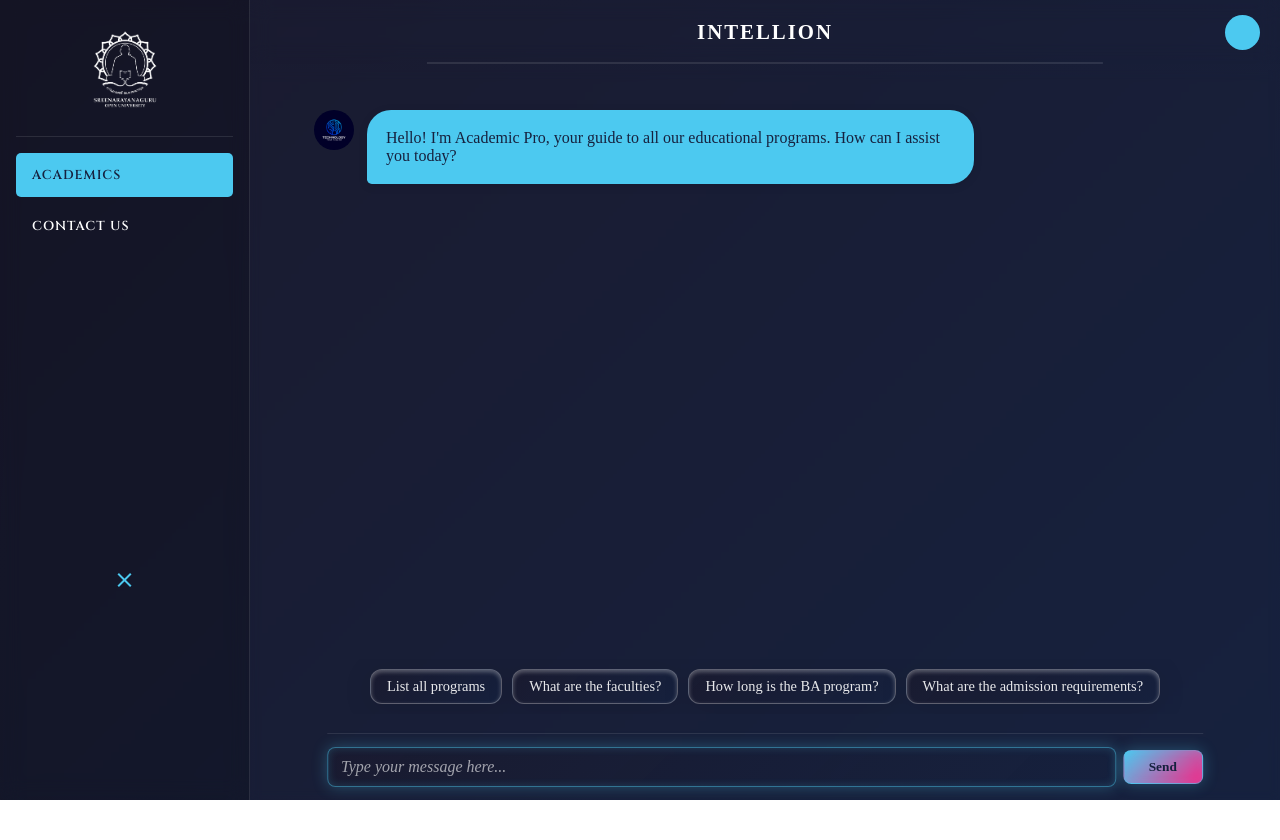
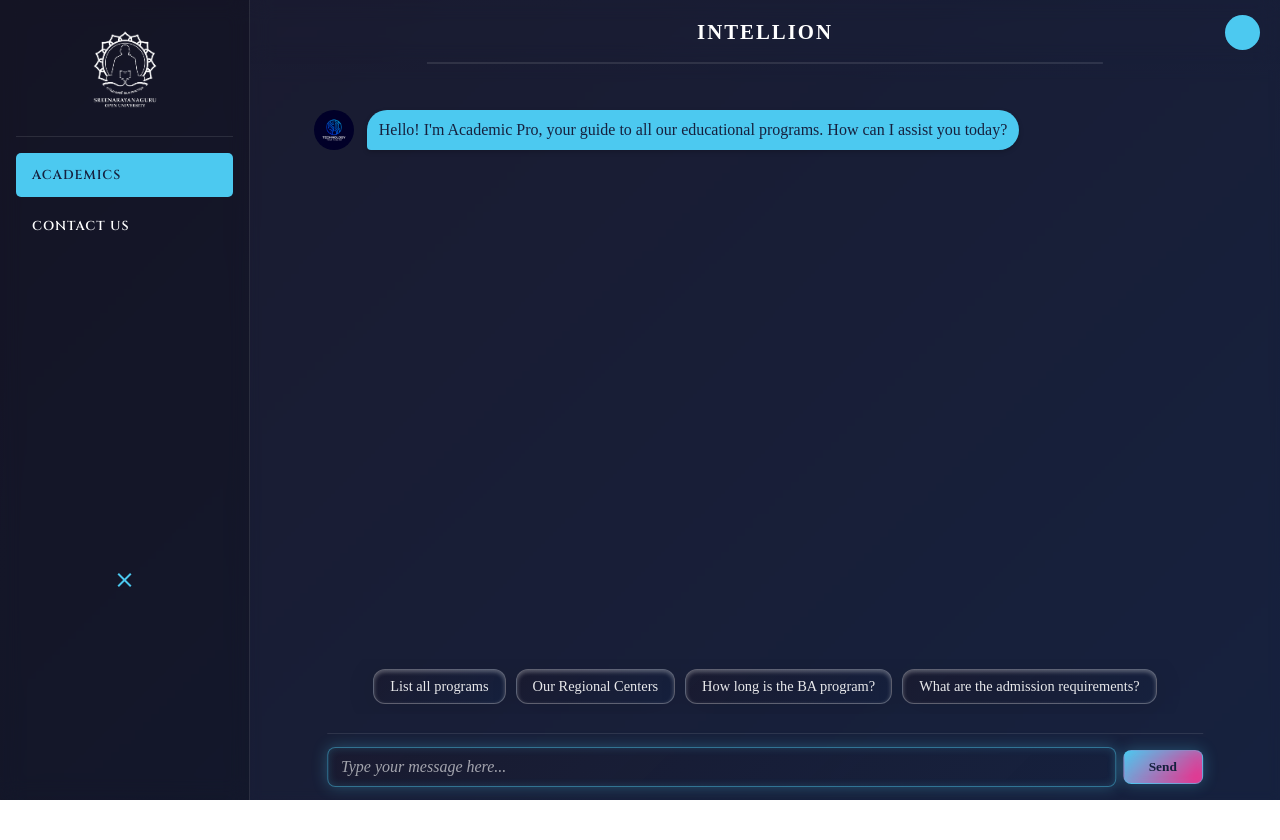
Before and after one commit to amalvichu/SGOU-Chatbot, a Django app: page / in a window 1280 px wide. Run offline with Django 5.2, Linux system fonts and the light colour scheme; some web fonts are replaced.

Commit message:
commit 21

```diff
--- a/Chat/views.py
+++ b/Chat/views.py
@@ -43,7 +43,12 @@ def process_query(request):
         centers = []
         programs = []
 
-        if any(keyword in user_query.lower() for keyword in ["center", "centre", "regional center", "study center"]):
+        # Normalize user query for keyword detection to handle typos
+        normalized_query = user_query.lower()
+        center_keywords = ["center", "centre", "regional center", "study center", "cneters", "centres", "cenrets"]
+        program_keywords = ["program", "course", "study", "list programs", "show programs", "progams", "courses"]
+
+        if any(keyword in normalized_query for keyword in center_keywords):
             print(">>> Center query detected, fetching centers...")
             centers_response = fetch_centers(request)
             print(f">>> Centers response status: {centers_response.status_code}")
@@ -56,14 +61,14 @@ def process_query(request):
 
                 # For center queries, return the formatted centers directly
                 if centers:
-                    centers_html = "<ol>" + "".join([f"<li>{center}</li>" for center in centers]) + "</ol>"
+                    centers_html = "Here are our regional centers:\n<ol>" + "".join([f"<li>{center}</li>" for center in centers]) + "</ol>"
                     return JsonResponse({"message": centers_html})
                 else:
                     return JsonResponse({"message": "No centers found."})
             else:
                 print(f">>> Centers fetch failed: {centers_response.content}")
                 return centers_response # Return error response from fetch_centers
-        else:
+        elif any(keyword in normalized_query for keyword in program_keywords):
             university_response = requests.get(
                 UNIVERSITY_API_URL, headers=university_headers, timeout=10
             )
@@ -84,10 +89,36 @@ def process_query(request):
                     {"message": "Invalid data format received from university API."}
                 )
 
-        prompt = build_prompt(user_query, programs, centers)
-        answer = call_groq_api(prompt, programs, centers)
+            prompt = build_prompt(user_query, programs, centers)
+            answer = call_groq_api(prompt, programs, centers)
 
-        return JsonResponse({"message": answer})
+            return JsonResponse({"message": answer})
+        else:
+            # If no specific keyword is detected, proceed with general query processing
+            university_response = requests.get(
+                UNIVERSITY_API_URL, headers=university_headers, timeout=10
+            )
+
+            print(f">>> University API status: {university_response.status_code}")
+            print(
+                f">>> University API response (preview): {university_response.text[:200]}")
+
+            if university_response.status_code != 200:
+                return JsonResponse(
+                    {"message": "Sorry, unable to fetch university data now."}
+                )
+
+            uni_data = university_response.json()
+            programs = uni_data.get("programme", [])
+            if not isinstance(programs, list):
+                return JsonResponse(
+                    {"message": "Invalid data format received from university API."}
+                )
+
+            prompt = build_prompt(user_query, programs, centers)
+            answer = call_groq_api(prompt, programs, centers)
+
+            return JsonResponse({"message": answer})
 
     except Exception as e:
         print(">>> ERROR in process_query:", e)
@@ -103,19 +134,20 @@ def build_prompt(user_query, programs, centers=None):
             program_name = program.get('pgm_name', 'Unknown')
             program_html_items.append(f"<li>{program_name}</li>")
 
-        program_text = f"Available Programs (format as HTML ordered list):\n<ol>{''.join(program_html_items)}</ol>\n\n"
+        program_text = f"Here are our available programs:\n<ol>{''.join(program_html_items)}</ol>\n\n"
 
     centers_text = ""
+    # Always include centers_text if centers data is available
     if centers:
         # Format centers as HTML ordered list
         centers_html_items = []
         for center in centers:
             centers_html_items.append(f"<li>{center}</li>")
 
-        centers_text = f"Available Centers (format as HTML ordered list):\n<ol>{''.join(centers_html_items)}</ol>\n\n"
+        centers_text = f"Here are our regional centers:\n<ol>{''.join(centers_html_items)}</ol>\n\n"
 
     prompt = (
-        "You are an expert assistant for Sreenarayanaguru Open University. "
+        "You are an expert assistant for we. "
         "For general responses, provide information in clear paragraphs without numbering. "
         "Do NOT offer or list academic programs unless the user explicitly asks for them. "
         "Only use numbered lists when specifically listing academic programs. "
@@ -129,13 +161,13 @@ def build_prompt(user_query, programs, centers=None):
         "2. Each program must be in its own <li> tag\n"
         "3. Include only the program name within each <li> tag\n"
         "4. Do not add any additional text or formatting within program names\n"
-        "DO NOT add any introductory sentences or paragraphs before the ordered list of programs. Start directly with the HTML <ol> tag.\n\n"
+
         "When listing centers, follow these rules strictly:\n"
         "1. Format as HTML ordered list using <ol> and <li> tags\n"
         "2. Each center must be in its own <li> tag\n"
         "3. Include all center information with proper HTML formatting\n"
         "4. Use <br> tags for line breaks within each center's information\n"
-        "DO NOT add any introductory sentences or paragraphs before the ordered list of centers. Start directly with the HTML <ol> tag.\n\n"
+
         f"{program_text}"
         f"{centers_text}"
         f"User question: {user_query}\n"
@@ -154,13 +186,13 @@ def call_groq_api(prompt, programs_data, centers_data=None):
     messages = [
         {
             "role": "system",
-            "content": "You are an official representative of Sreenarayanaguru Open University. Use 'we' instead of repeatedly saying the university name. Be direct, concise, and avoid conversational filler. Provide complete answers without asking follow-up questions that require 'yes' or 'no' responses. If a university website is mentioned, ensure it is provided as a clickable link. When asked about program duration, respond only with 'The duration is X years.' where X is the number. When listing centers, format them as an HTML ordered list using <ol> and <li> tags with proper formatting including <br> tags for line breaks within each center's information. When listing programs, format them as an HTML ordered list using <ol> and <li> tags with each program name in its own <li> tag. Only display program details when explicitly asked for a list, and then present them in HTML ordered list format.",
+            "content": "You are a helpful assistant. When asked about the duration of a program, respond ONLY with the duration in years (e.g., '3 years' or '4 years'). Do not mention the university name. If the user asks about a program, list all the programs available in that category. If the user asks about a center, list all the centers available in that category."
         },
         {"role": "user", "content": prompt},
     ]
 
     if centers_data:
-        messages.append({"role": "system", "content": f"Here is the list of centers to format as HTML ordered list: {centers_data}"})
+        messages.append({"role": "system", "content": f"Here are our regional centers: {centers_data}"})
 
     # INCREASED max_tokens for better center display
     body = {
--- a/static/css/styles.css
+++ b/static/css/styles.css
@@ -319,13 +377,15 @@ body {
     max-width: 100%;
     height: calc(100vh - clamp(50px, 8vh, 60px) - clamp(50px, 10vh, 70px));
     padding-left: clamp(1rem, 3vw, 2rem);
+    position: relative; /* Added for positioning bouncing ball */
 }
 
 .message-wrapper {
     display: flex;
     align-items: flex-start;
     gap: 0.8rem;
-    margin: 0.5rem 0;
+    margin-top: 0.5rem;
+    margin-bottom: 5px; /* Reduced space between messages */
     opacity: 0;
     transform: translateY(20px);
     animation: messagePopup 0.3s ease-out forwards;
@@ -345,12 +405,15 @@ body {
 }
 
 .message {
-    max-width: clamp(60%, 65%, 70%);
-    padding: clamp(0.6rem, 2vw, 1.2rem);
+    background-color: #1a1a2e;
+    color: #fff;
+    padding: 8px 12px; /* Reduced padding */
     border-radius: clamp(1rem, 3vw, 1.5rem);
+    max-width: 70%;
     word-wrap: break-word;
-    transition: all 0.3s ease;
-    box-shadow: 0 2px 10px rgba(0, 0, 0, 0.1);
+    box-shadow: 0 2px 5px rgba(0, 0, 0, 0.2);
+    font-size: clamp(0.9rem, 0.8rem + 0.5vw, 1rem);
+    line-height: 1.5;
 }
 
 .avatar-container {
--- a/static/js/chatbot.js
+++ b/static/js/chatbot.js
@@ -1,4 +1,3 @@
-
 // Function to fetch programs directly from your API
 function fetchPrograms() {
     const apiUrl = 'https://sgou.ac.in/api/programmes';
@@ -53,11 +52,12 @@ document.addEventListener('DOMContentLoaded', function () {
     const messageInput = document.querySelector('.message-input');
     const sendButton = document.querySelector('.send-button');
     const messagesContainer = document.querySelector('.messages');
+
     // Tab-specific suggestions
     const tabSuggestions = {
         'academics': [
             'List all programs',
-            'What are the faculties?',
+            'Our Regional Centers',
             'How long is the BA program?',
             'What are the admission requirements?'
         ],
@@ -107,8 +107,6 @@ document.addEventListener('DOMContentLoaded', function () {
             suggestionsContainer.appendChild(suggestion);
         });
     }
-
-
 
     // Ensure messages container is visible immediately
     if (messagesContainer) {
@@ -257,14 +255,45 @@ document.addEventListener('DOMContentLoaded', function () {
         return text;
     }
 
-    // Send message functionality
+    // New function to update existing message content
+    function updateMessage(messageElement, newText) {
+        if (messageElement) {
+            // Add a smooth transition effect
+            messageElement.style.opacity = '0.5';
+
+            setTimeout(() => {
+                const formattedText = formatProgramList(newText);
+                messageElement.innerHTML = formattedText;
+                messageElement.style.opacity = '1';
+
+                // Scroll to bottom after update
+                setTimeout(() => {
+                    messagesContainer.scrollTop = messagesContainer.scrollHeight;
+                }, 100);
+            }, 150); // Small delay for smooth transition
+        }
+    }
+
+    // Send message functionality - UPDATED
     function sendMessage() {
         const messageText = messageInput.value.trim();
         if (!messageText) return;
 
         addMessage('user', messageText);
         messageInput.value = '';
-    addMessage('bot', 'Processing your query...');
+
+        // Add a placeholder message for processing
+        const processingMessage = addMessage('bot', ' '); // Add an empty message to be updated later
+
+        // Show bouncing ball animation inside the processing message
+        let clonedBouncingBallAnimation; // Declare here to make it accessible in .then/.catch
+        const originalBouncingBallAnimation = document.getElementById('bouncingBallAnimation');
+        if (originalBouncingBallAnimation) {
+            clonedBouncingBallAnimation = originalBouncingBallAnimation.cloneNode(true);
+            clonedBouncingBallAnimation.id = 'bouncingBallAnimation-' + Date.now(); // Assign a unique ID
+            processingMessage.appendChild(clonedBouncingBallAnimation);
+            clonedBouncingBallAnimation.style.display = 'flex';
+        }
 
         fetch('/process_query', {
             method: 'POST',
@@ -273,27 +302,40 @@ document.addEventListener('DOMContentLoaded', function () {
         })
         .then(response => response.json())
         .then(data => {
+            let responseText;
+
             if (data.programs && Array.isArray(data.programs)) {
                 // Format numbered list with details
-            let formattedPrograms = 'Here are the programs offered at Sreenarayanaguru Open University:<br><ol>';
+                responseText = 'Here are the programs offered at Sreenarayanaguru Open University:<br><ol>';
                 data.programs.forEach(prog => {
-                formattedPrograms += `<li><strong>${prog.name}</strong> - Duration: ${prog.duration}</li>`;
+                    responseText += `<li><strong>${prog.name}</strong> - Duration: ${prog.duration}</li>`;
                 });
-            formattedPrograms += '</ol>';
+                responseText += '</ol>';
+            } else if (data.message) {
+                responseText = data.message;
+            } else {
+                responseText = 'Sorry, I could not process your query at this time.';
+            }
 
-            addMessage('bot', formattedPrograms);
-        } else if (data.message) {
-            addMessage('bot', data.message);
-        } else {
-            addMessage('bot', 'Sorry, I could not process your query at this time.');
+            // Replace the processing message with the actual response
+            updateMessage(processingMessage, responseText);
+            // Hide bouncing ball animation
+            if (clonedBouncingBallAnimation) {
+                clonedBouncingBallAnimation.style.display = 'none';
+                clonedBouncingBallAnimation.remove(); // Remove the cloned animation after use
             }
         })
         .catch(error => {
             console.error('Error:', error);
-        addMessage('bot', 'There was an error processing your request. Please try again.');
+            // Replace the processing message with error message
+            updateMessage(processingMessage, 'There was an error processing your request. Please try again.');
+            // Hide bouncing ball animation
+            if (clonedBouncingBallAnimation) {
+                clonedBouncingBallAnimation.style.display = 'none';
+                clonedBouncingBallAnimation.remove(); // Remove the cloned animation after use
+            }
         });
     }
-
 
     // Helper function to check if the message is requesting a program list
     function isProgramListRequest(message) {
@@ -314,7 +356,7 @@ document.addEventListener('DOMContentLoaded', function () {
         return text;
     }
 
-    // Add message to chat
+    // Add message to chat - UPDATED to return message reference
     function addMessage(sender, text) {
         console.log(`Adding ${sender} message:`, text);
 
@@ -362,6 +404,9 @@ document.addEventListener('DOMContentLoaded', function () {
         setTimeout(() => {
             messagesContainer.scrollTop = messagesContainer.scrollHeight;
         }, 100);
+
+        // Return reference to the message div for later updates
+        return messageDiv;
     }
 
     // Event listeners
--- a/templates/index.html
+++ b/templates/index.html
@@ -36,7 +36,13 @@
                 </div>
             </div>
             <div class="chat-area">
-                <div class="messages"></div>
+                <div class="messages">
+                    <!-- Bouncing Ball Animation Container -->
+                    <div id="bouncingBallAnimation" class="bouncing-ball-container" style="display:none;">
+                        <div class="ball"></div>
+                        <div class="shadow"></div>
+                    </div>
+                </div>
                 <div class="avatar-templates" style="display:none;">
                     <img id="academics-avatar" src="/static/images/character_logo.jpg" class="avatar rounded">
                     <img id="certification-avatar" src="/static/images/character_logo.jpg" class="avatar rounded">
@@ -45,9 +51,10 @@
                 </div>
                 <div class="suggestions-container">
                     <div class="suggestion" data-query="List all programs">List all programs</div>
-                    <div class="suggestion" data-query="What are the faculties?">What are the faculties?</div>
+                    <div class="suggestion" data-query="Our Regional Centers">Our Regional Centers</div>
                     <div class="suggestion" data-query="How long is the BA program?">How long is the BA program?</div>
-                    <div class="suggestion" data-query="Tell me about certification courses">Tell me about certification courses</div>
+                    <div class="suggestion" data-query="Tell me about certification courses">Tell me about certification
+                        courses</div>
                     <div class="suggestion" data-query="centers">Centers</div>
                 </div>
                 <div class="input-area">
@@ -60,7 +67,7 @@
 
     <script>
         function sendMessage() {
-            const userMessage = document.getElementById("messaage-input").value;
+            const userMessage = document.getElementById("message-input").value;
 
             fetch("/chat/chatbot/", {
                 method: "POST",
@@ -77,8 +84,21 @@
                 });
         }
 
+        function getCookie(name) {
+            let cookieValue = null;
+            if (document.cookie && document.cookie !== '') {
+                const cookies = document.cookie.split(';');
+                for (let i = 0; i < cookies.length; i++) {
+                    const cookie = cookies[i].trim();
+                    if (cookie.substring(0, name.length + 1) === (name + '=')) {
+                        cookieValue = decodeURIComponent(cookie.substring(name.length + 1));
+                        break;
+                    }
+                }
+            }
+            return cookieValue;
+        }
     </script>
-
 </body>
 
 </html>
```
Also changed, not shown: other parts of static/css/styles.css (+59 -2 lines). Lines whose indentation alone changed are shown as unchanged.
